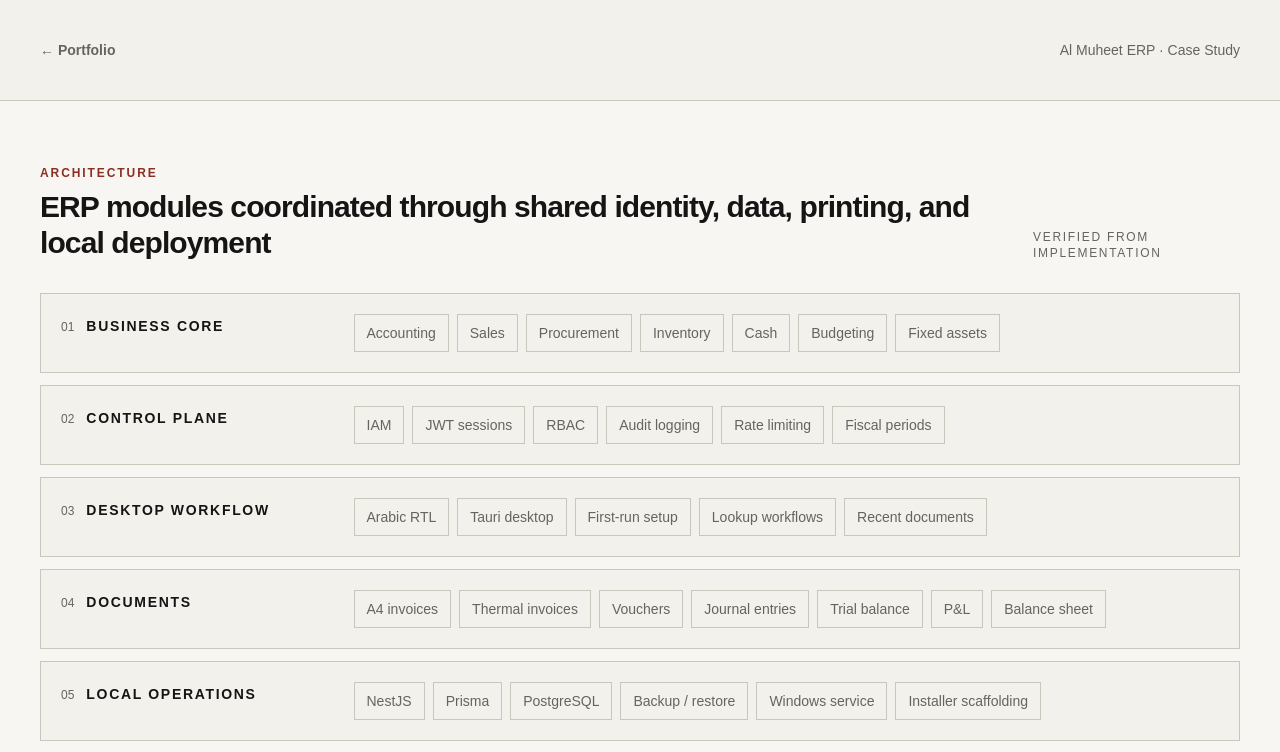
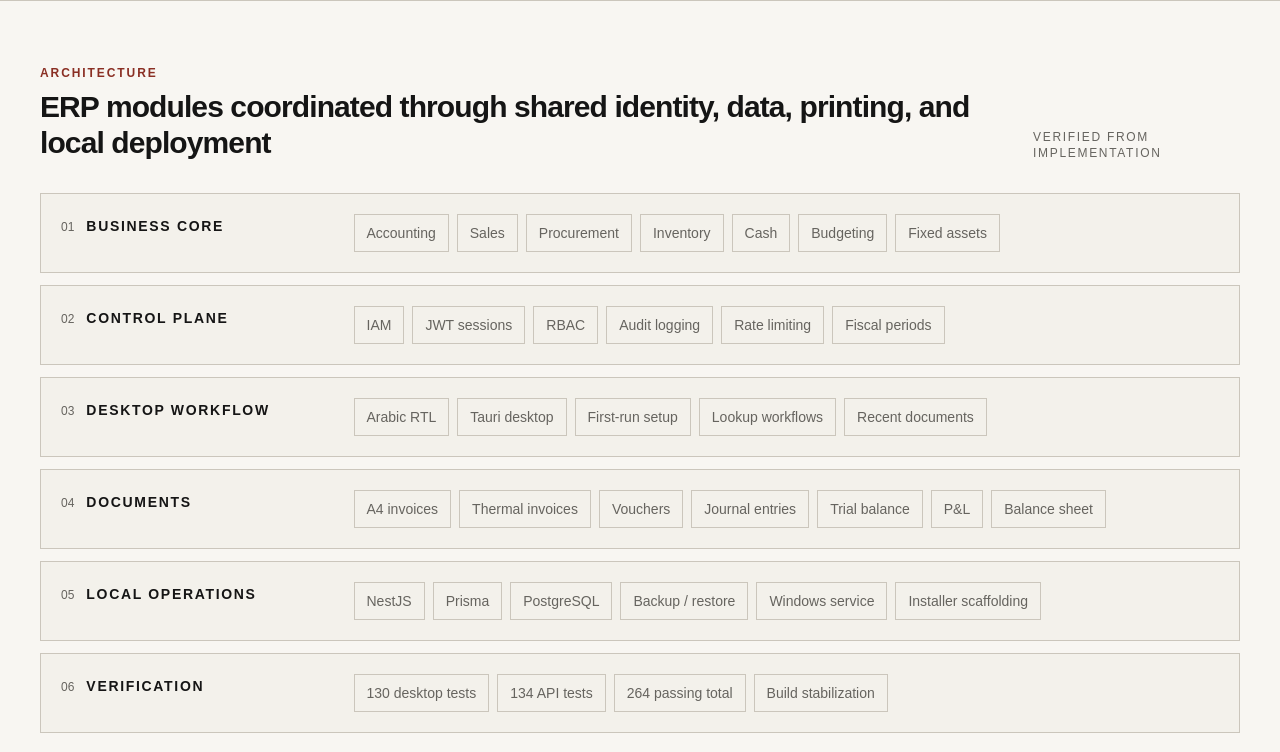
Before and after one commit to munjed80/munjed-portfolio, a Next.js app: page /work/al-muheet in a window 1280 px wide. Shown: the part 2681-3433 px from the top of the page. Built offline with nearby package versions, Linux system fonts and the light colour scheme.

Commit message:
fix: place ERP visual proof before route footer

```diff
--- a/app/work/al-muheet/layout.tsx
+++ b/app/work/al-muheet/layout.tsx
@@ -2,7 +2,7 @@ import { SystemMap } from "../../../components/system-map";
 
 export default function AlMuheetLayout({ children }: { children: React.ReactNode }) {
   return (
-    <>
+    <div className="[&>main>footer]:hidden">
       {children}
       <SystemMap
         title="ERP modules coordinated through shared identity, data, printing, and local deployment"
@@ -15,6 +15,10 @@ export default function AlMuheetLayout({ children }: { children: React.ReactNode
           { label: "Verification", items: ["130 desktop tests", "134 API tests", "264 passing total", "Build stabilization"] },
         ]}
       />
-    </>
+      <footer className="mx-auto flex max-w-7xl flex-col gap-3 px-6 py-10 text-sm text-[var(--muted)] sm:flex-row sm:items-center sm:justify-between lg:px-10">
+        <a href="/" className="font-semibold text-[var(--foreground)]">← Portfolio</a>
+        <span>Al Muheet ERP · Case Study</span>
+      </footer>
+    </div>
   );
 }
```
